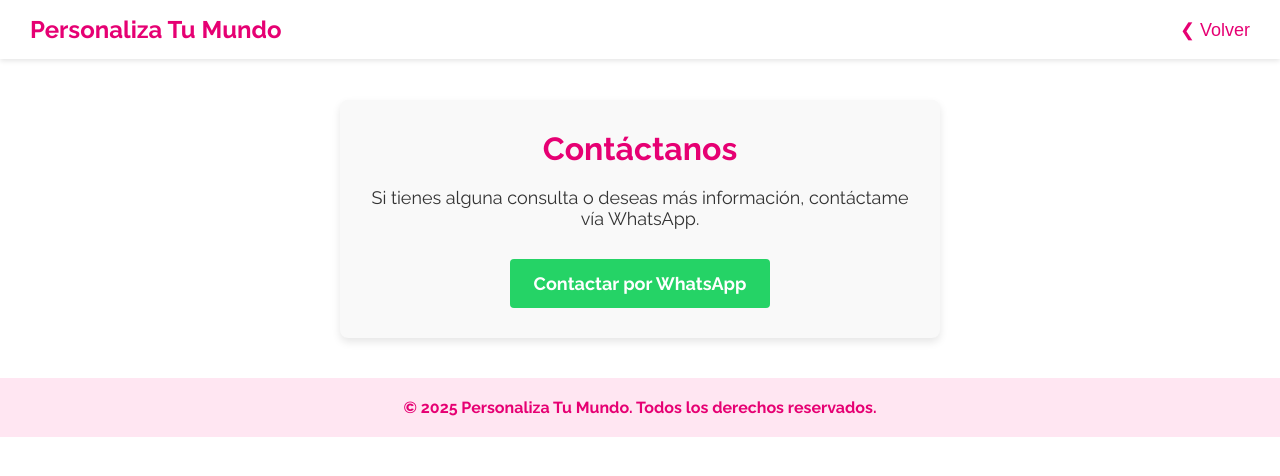
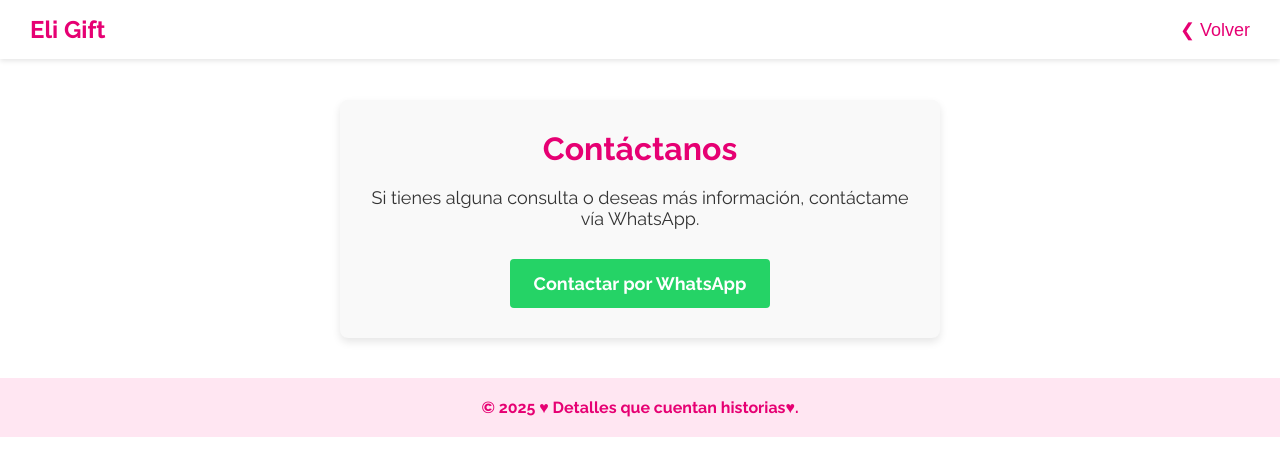
Before and after one commit to valdePc/Eli-Gift, a plain HTML site: page contacto.html in a window 1280 px wide. Drawn offline with Linux system fonts and the light colour scheme.

Commit message:
correcccion

```diff
--- a/contacto.html
+++ b/contacto.html
@@ -3,7 +3,7 @@
 <head>
   <meta charset="UTF-8">
   <meta name="viewport" content="width=device-width, initial-scale=1">
-  <title>Contacto - Personaliza Tu Mundo</title>
+  <title>Contacto - Eli Gift</title>
   <link rel="icon" type="image/x-icon" href="favicon.ico">
   <link href="https://fonts.googleapis.com/css?family=Raleway:400,700&display=swap" rel="stylesheet">
   <style>
@@ -103,7 +103,7 @@
 <body>
   <!-- Cabecera -->
   <header>
-    <div class="logo">Personaliza Tu Mundo</div>
+    <div class="logo">Eli Gift</div>
     <button class="menu-btn" onclick="window.history.back()">&#10094; Volver</button>
   </header>
 
@@ -119,7 +119,7 @@
 
   <!-- Footer -->
   <footer>
-    &copy; 2025 Personaliza Tu Mundo. Todos los derechos reservados.
+    &copy; 2025 ♥ Detalles que cuentan historias♥.
   </footer>
 </body>
 </html>
```
